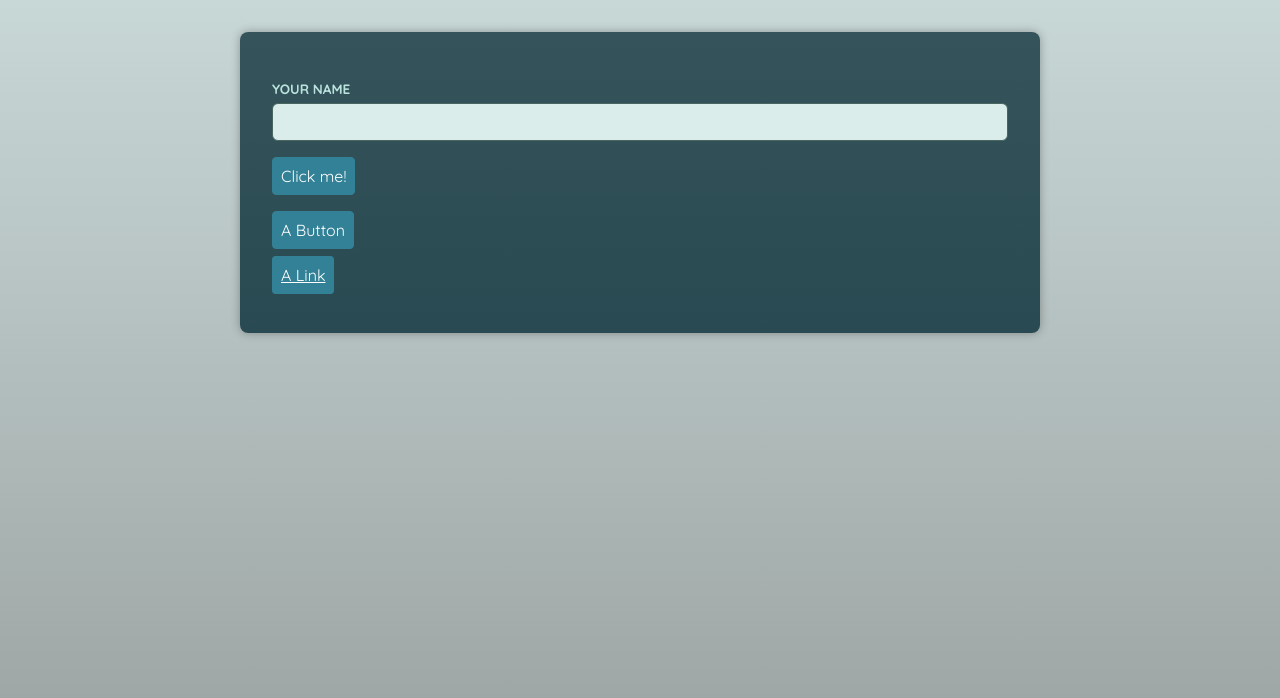
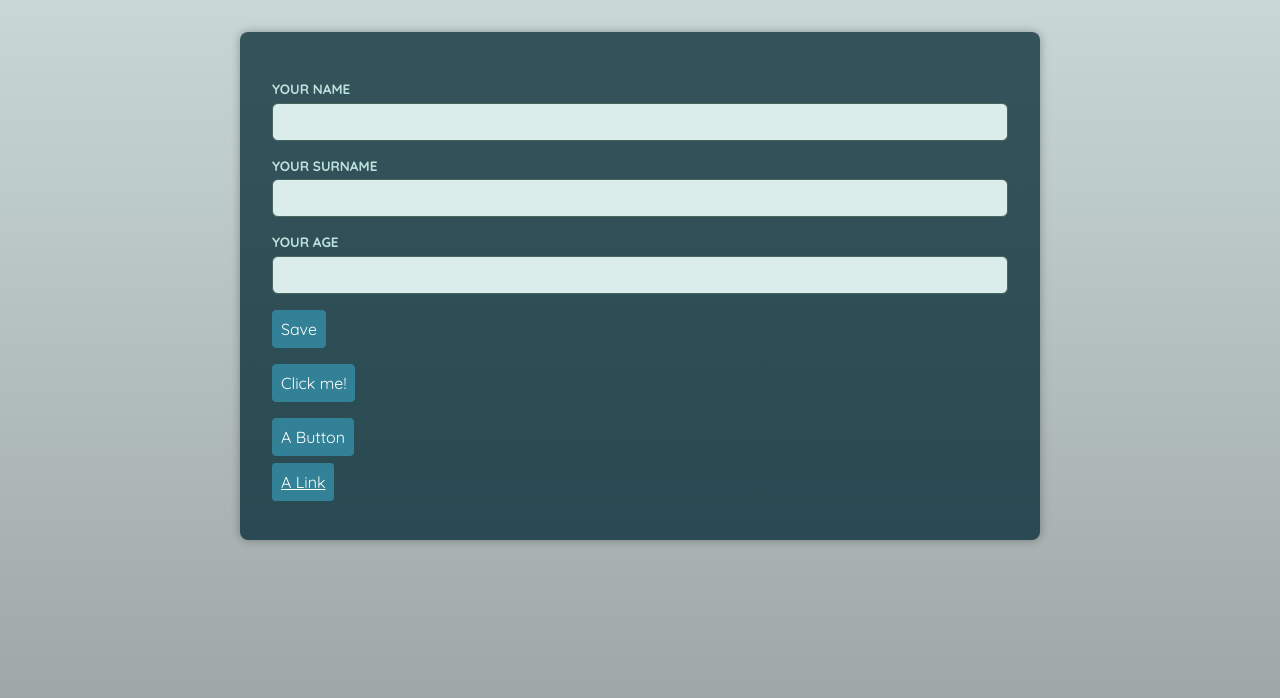
Before and after one commit to kseniyalan/react-ts-advanced, a React (Vite) app: page / in a window 1280 px wide. Shown: the top 698 px of the page. Built offline with nearby package versions, Linux system fonts and the light colour scheme; a web font is replaced by a local one.

Commit message:
Form component

```diff
--- a/src/App.tsx
+++ b/src/App.tsx
@@ -2,10 +2,18 @@ import { useRef } from "react";
 import Button from "./components/Button";
 import Input from "./components/Input";
 import Container from "./components/Container";
+import Form from "./components/Form";
 
 function App() {
 
   const nameInputRef = useRef<HTMLInputElement>(null);
+
+  // Here in the parent component we DO KNOW the shape of the data that will be passed to the onSave function,
+  // because wr know which fields are in the form.
+  function handleSave(data: unknown) {
+    const extractedData = data as { surname: string, age: string };
+    console.log(extractedData);
+  }
 
   return (
     <main>
@@ -15,6 +23,13 @@ function App() {
         label="Your Name"
         ref={nameInputRef}
       />
+      <Form onSave={handleSave}>
+        <Input id="surname" type="text" label="Your Surname" />
+        <Input id="age" type="number" label="Your Age" />
+        <p>
+          <Button type="submit">Save</Button>
+        </p>
+      </Form>
       <Container
         as={Button}
         onClick={() => alert("Container clicked!")}
--- /dev/null
+++ b/src/components/Form.tsx
@@ -0,0 +1,28 @@
+import { type ComponentPropsWithoutRef, type FormEvent } from "react";
+
+// Which tupe should be passed to the onSave function?
+// Form component is a wrapper component, so we don't know what exactly kind of data it will receive.
+// So we will use the unknown type.
+type FormProps = ComponentPropsWithoutRef<'form'> & {
+    onSave: (value: unknown) => void;
+};
+
+export default function Form({ onSave, children, ...props }: FormProps) {
+    function handleSubmit(event: FormEvent<HTMLFormElement>) {
+        event.preventDefault();
+        console.log('Form submitted');
+
+        const formData = new FormData(event.currentTarget);
+        const data = Object.fromEntries(formData.entries());
+        onSave(data);
+    }
+
+    return (
+        <form
+            {...props}
+            onSubmit={handleSubmit}
+        >
+            {children}
+        </form>
+    );
+}
--- a/src/components/Input.tsx
+++ b/src/components/Input.tsx
@@ -18,7 +18,7 @@ const Input = forwardRef<HTMLInputElement, InputProps>(function Input({id, label
   return (
     <p>
       <label htmlFor={id}>{label}</label>
-      <input id={id} {...props} ref={ref} />
+      <input id={id} name={id} {...props} ref={ref} />
     </p>
   );
 });
```
